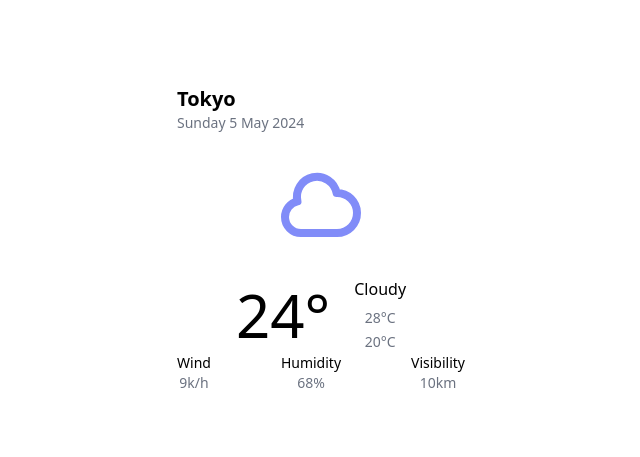
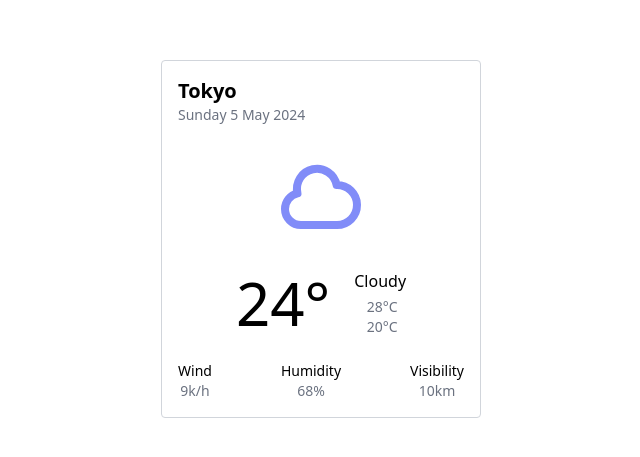
Before and after one commit to BlackSmith09/WeatherUI01, a plain HTML site: page index.html in a window 1280 px wide. Shown: the part 161-618 px from the top of the page, without its empty margins (319-959 px from the left). Drawn offline with nearby package versions, Linux system fonts and the light colour scheme.

Commit message:
IMproved design

```diff
--- a/index.html
+++ b/index.html
@@ -8,25 +8,29 @@
     </head>
     <body>
         <div class="min-h-screen flex items-center justify-center">
-            <div class="flex flex-col bg-white rounded p-4 w-full max-w-xs">
+            <div class="flex flex-col bg-white rounded p-4 w-full max-w-xs border border-gray-300">
                 <div class="font-bold text-xl">Tokyo</div>
                 <div class="text-sm text-gray-500">Sunday 5 May 2024</div>
-                <div class="mt-6 text-6xl self-center inline-flex items-center justify-center rounded-lg text-indigo-400 h-24 w-24"><svg class="w-32 h-32" fill="none" stroke="currentColor" viewBox="0 0 24 24" xmlns="http://www.w3.org/2000/svg"><path stroke-linecap="round" stroke-linejoin="round" stroke-width="2" d="M3 15a4 4 0 004 4h9a5 5 0 10-.1-9.999 5.002 5.002 0 10-9.78 2.096A4.001 4.001 0 003 15z"></path></svg></div>
+                <div class="mt-6 text-6xl self-center inline-flex items-center justify-center rounded-lg text-indigo-400 h-24 w-24">
+                    <svg class="w-32 h-32" fill="none" stroke="currentColor" viewBox="0 0 24 24" xmlns="http://www.w3.org/2000/svg">
+                        <path stroke-linecap="round" stroke-linejoin="round" stroke-width="2" d="M3 15a4 4 0 004 4h9a5 5 0 10-.1-9.999 5.002 5.002 0 10-9.78 2.096A4.001 4.001 0 003 15z"></path>
+                    </svg>
+                </div>
                 <div class="flex flex-row items-center justify-center mt-6">
                     <div class="font-medium text-6xl">24°</div>
                     <div class="flex flex-col items-center ml-6">
-                        <div>Cloudy</div>
-                        <div class="mt-1">
-                            <span class="text-sm"><i class="far fa-long-arrow-up"></i></span>
-							<span class="text-sm font-light text-gray-500">28°C</span>
+                        <div class="capitalize">Cloudy</div>
+                        <div class="mt-1 flex items-center">
+                            <i class="far fa-long-arrow-up text-sm"></i>
+							<span class="text-sm font-light text-gray-500 ml-1">28°C</span>
                         </div>
-                        <div>
-                            <span class="text-sm"><i class="far fa-long-arrow-down"></i></span>
-                            <span class="text-sm font-light text-gray-500">20°C</span>
+                        <div class="flex items-center">
+                            <i class="far fa-long-arrow-down text-sm"></i>
+                            <span class="text-sm font-light text-gray-500 ml-1">20°C</span>
                         </div>
                     </div>
                 </div>
-                <div class="flex justify-between">
+                <div class="flex justify-between mt-6">
                     <div class="flex flex-col items-center">
                         <div class="font-medium text-sm">Wind</div>
                         <div class="text-sm text-gray-500">9k/h</div>
```
